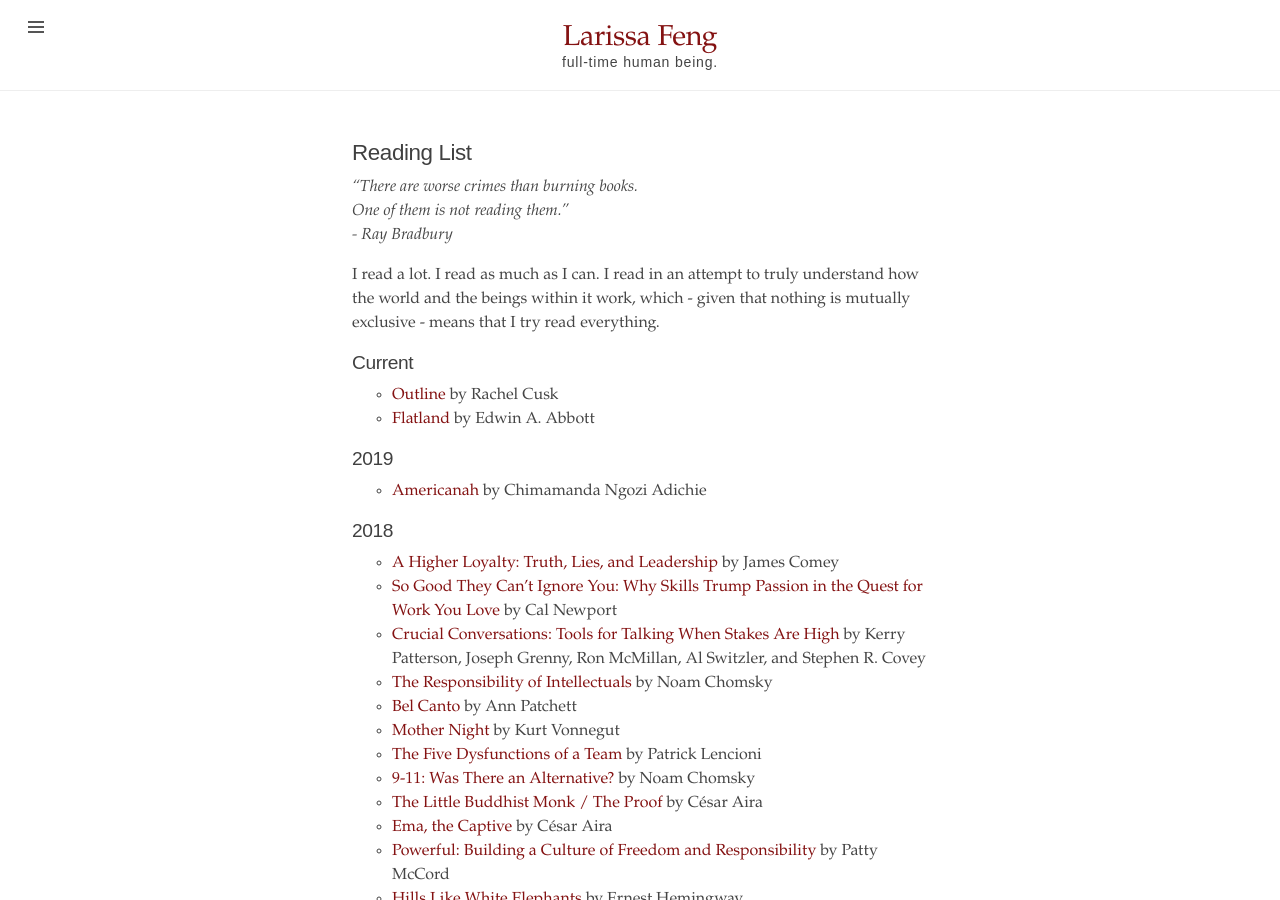
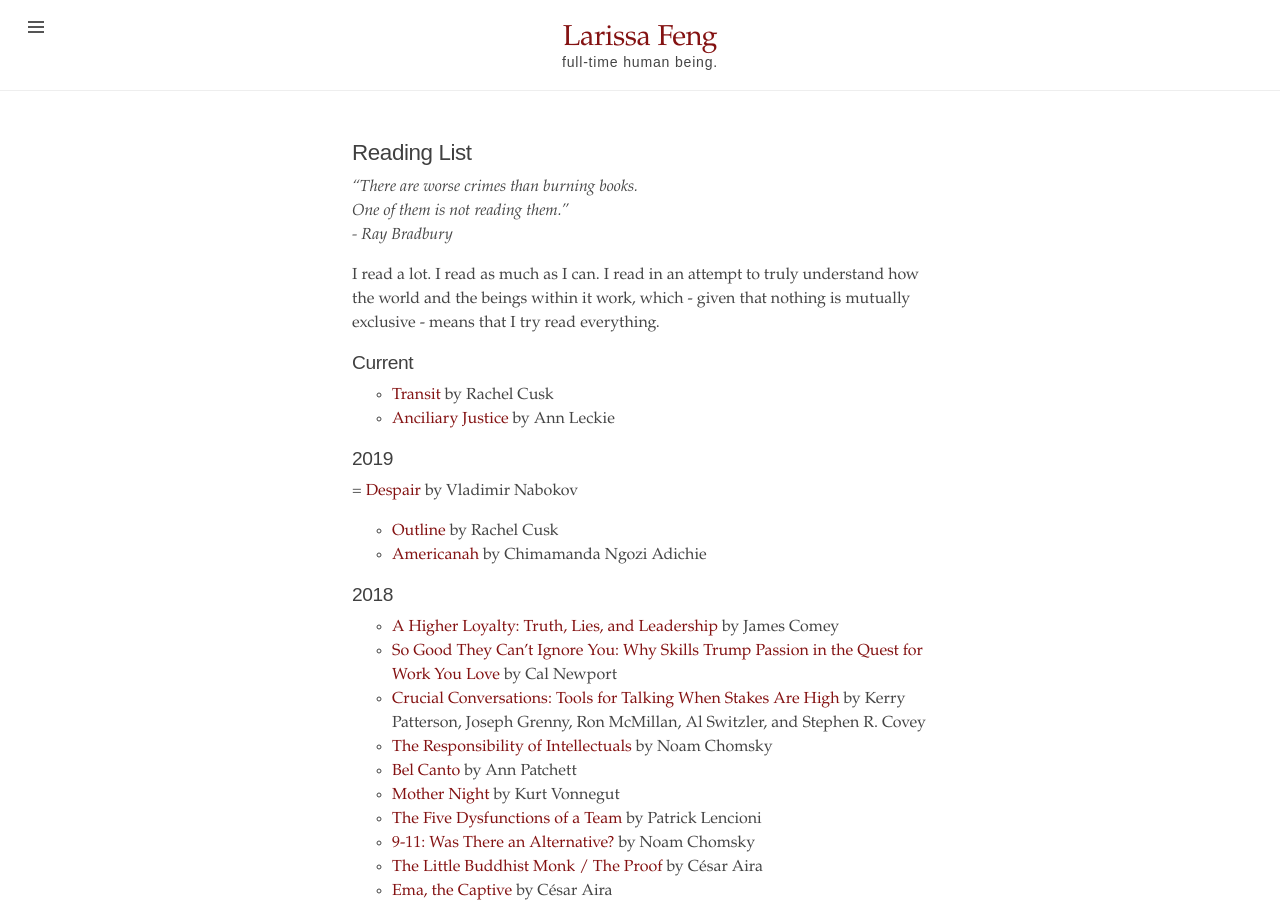
Before and after one commit to mondayrain/mondayrain.github.io, a Jekyll site: the page built from reading_list.md, in a window 1280 px wide and 900 px high. Built offline with Jekyll 4.4.1, drawn with Linux system fonts in a browser that asks for light colours.

Commit message:
Update reading_list.md

```diff
--- a/reading_list.md
+++ b/reading_list.md
@@ -10,10 +10,12 @@ title: Reading List
 I read a lot. I read as much as I can. I read in an attempt to truly understand how the world and the beings within it work, which - given that nothing is mutually exclusive - means that I try read everything.
 
 ## Current
-- [Outline](https://www.goodreads.com/book/show/21400742-outline) by Rachel Cusk
-- [Flatland](https://www.goodreads.com/book/show/433567.Flatland) by Edwin A. Abbott
+- [Transit](https://www.goodreads.com/book/show/29939363-transit) by Rachel Cusk
+- [Anciliary Justice](https://www.goodreads.com/book/show/17333324-ancillary-justice) by Ann Leckie
 
 ## 2019
+= [Despair](https://www.goodreads.com/book/show/418209.Despair) by Vladimir Nabokov
+- [Outline](https://www.goodreads.com/book/show/21400742-outline) by Rachel Cusk
 - [Americanah](https://www.goodreads.com/book/show/15796700-americanah) by Chimamanda Ngozi Adichie
 
 ## 2018
```
